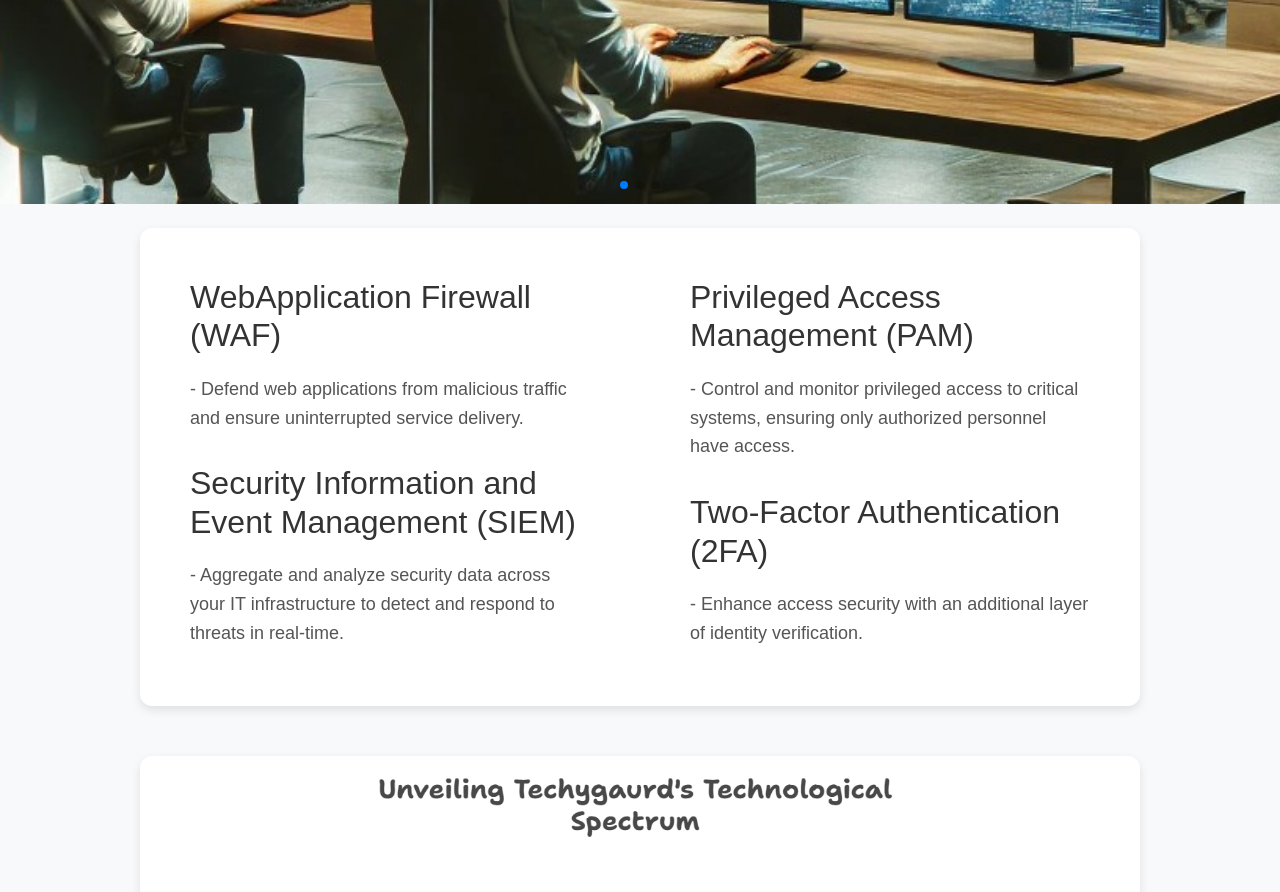
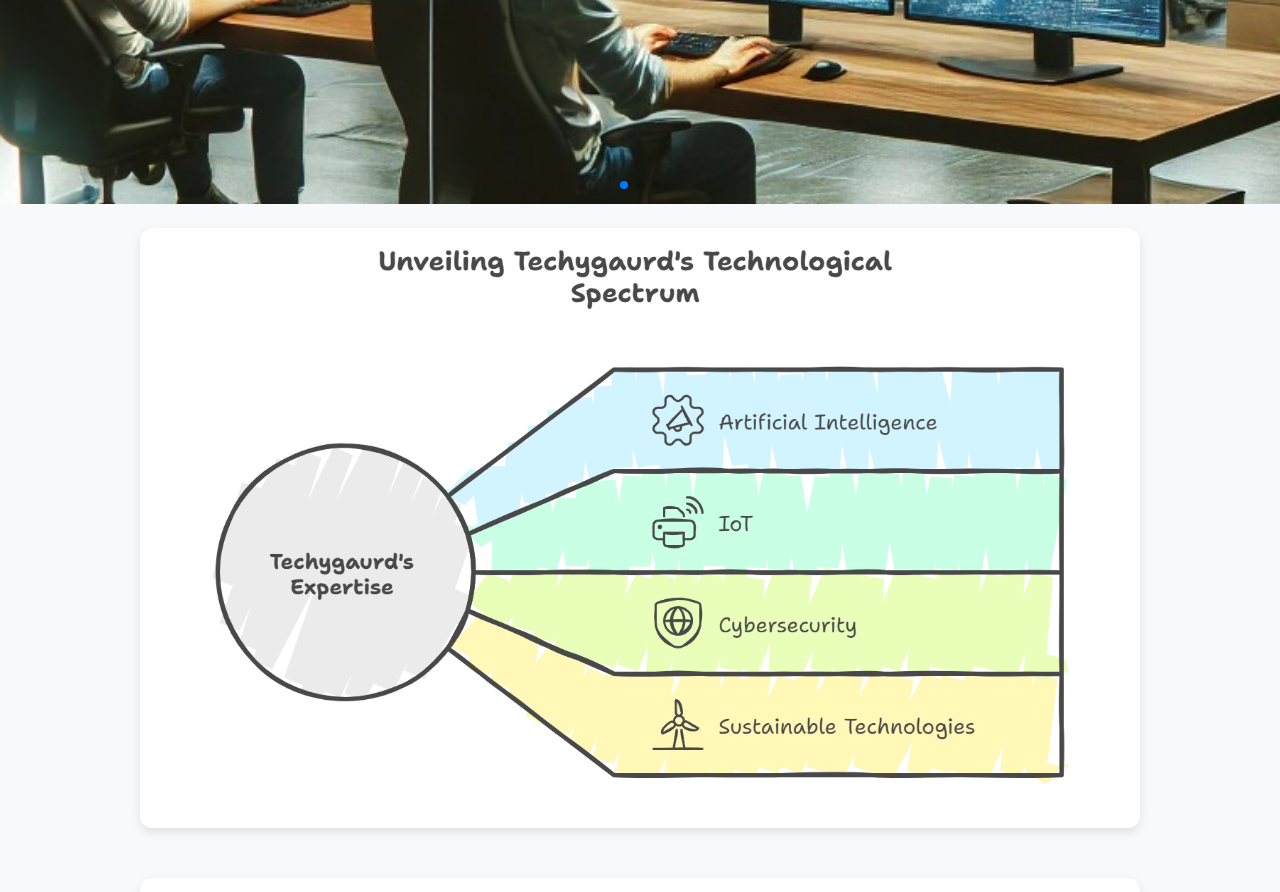
Before and after one commit to MahmudHasanUtsha/TechyGuard, a Django app: page / in a window 1280 px wide. Shown: the part 676-1568 px from the top of the page. Run offline with Django 5.2, Linux system fonts and the light colour scheme; some libraries are stand-ins or nearby versions.

Commit message:
#7: version 1.4

```diff
--- a/techy/template/index.html
+++ b/techy/template/index.html
@@ -145,32 +145,32 @@ Home
 
 <div class="container">
     <!-- Services Section -->
-    <div class="section">
-        <div class="text-content">
-            <h1>WebApplication Firewall (WAF)</h1>
-            <h5>
-                - Defend web applications from malicious traffic and ensure uninterrupted service delivery.
-            </h5>
-            <br>
-            <h1>Security Information and Event Management (SIEM)</h1>
-            <h5>
-                - Aggregate and analyze security data across your IT infrastructure to detect and respond to
-                threats in real-time.
-            </h5>
-        </div>
-        <div class="text-content">
-          <h1>Privileged Access Management (PAM)</h1>
-          <h5>
-              - Control and monitor privileged access to critical systems, ensuring only authorized personnel
-              have access.
-          </h5>
-          <br>
-          <h1>Two-Factor Authentication (2FA)</h1>
-          <h5>
-              - Enhance access security with an additional layer of identity verification.
-          </h5>
-      </div>
-    </div>
+<!--    <div class="section">-->
+<!--        <div class="text-content">-->
+<!--            <h1>WebApplication Firewall (WAF)</h1>-->
+<!--            <h5>-->
+<!--                - Defend web applications from malicious traffic and ensure uninterrupted service delivery.-->
+<!--            </h5>-->
+<!--            <br>-->
+<!--            <h1>Security Information and Event Management (SIEM)</h1>-->
+<!--            <h5>-->
+<!--                - Aggregate and analyze security data across your IT infrastructure to detect and respond to-->
+<!--                threats in real-time.-->
+<!--            </h5>-->
+<!--        </div>-->
+<!--        <div class="text-content">-->
+<!--          <h1>Privileged Access Management (PAM)</h1>-->
+<!--          <h5>-->
+<!--              - Control and monitor privileged access to critical systems, ensuring only authorized personnel-->
+<!--              have access.-->
+<!--          </h5>-->
+<!--          <br>-->
+<!--          <h1>Two-Factor Authentication (2FA)</h1>-->
+<!--          <h5>-->
+<!--              - Enhance access security with an additional layer of identity verification.-->
+<!--          </h5>-->
+<!--      </div>-->
+<!--    </div>-->
 
 
     <!--Graph-->
@@ -188,7 +188,11 @@ Home
           <h5>
               - Software Development <br>
               - Hardware Purchase (Laptop/Desktop/Router/Firewall etc.) <br>
-              - Security Solution (VAPT)
+              - Security Solution (VAPT) <br>
+              - Email Services <br>
+              - Domain Hosting <br>
+              - Website Creation <br>
+              - Software Development
           </h5>
           <br>
           <a href="{% url 'services' %}" class="btn">Learn More</a>
```
